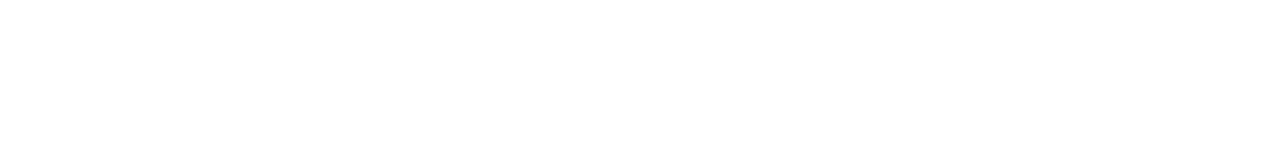
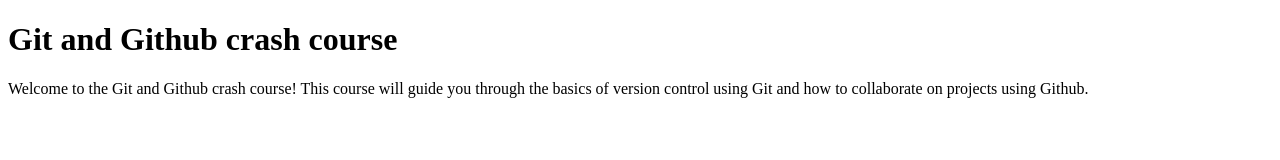
Before and after one commit to ak2020365/learning-git, a plain HTML site: page index.html in a window 1280 px wide. Drawn offline with Linux system fonts and the light colour scheme.

Commit message:
index file updated

```diff
--- a/index.html
+++ b/index.html
@@ -4,9 +4,10 @@
 <head>
     <meta charset="UTF-8">
     <meta name="viewport" content="width=device-width, initial-scale=1.0">
-    <title>github and git action course</title>
+    <title>Git and Github crash course</title>
 </head>
 <body>
-
+    <h1>Git and Github crash course</h1>
+    <p>Welcome to the Git and Github crash course! This course will guide you through the basics of version control using Git and how to collaborate on projects using Github.</p>
 </body>
 </html>
```
